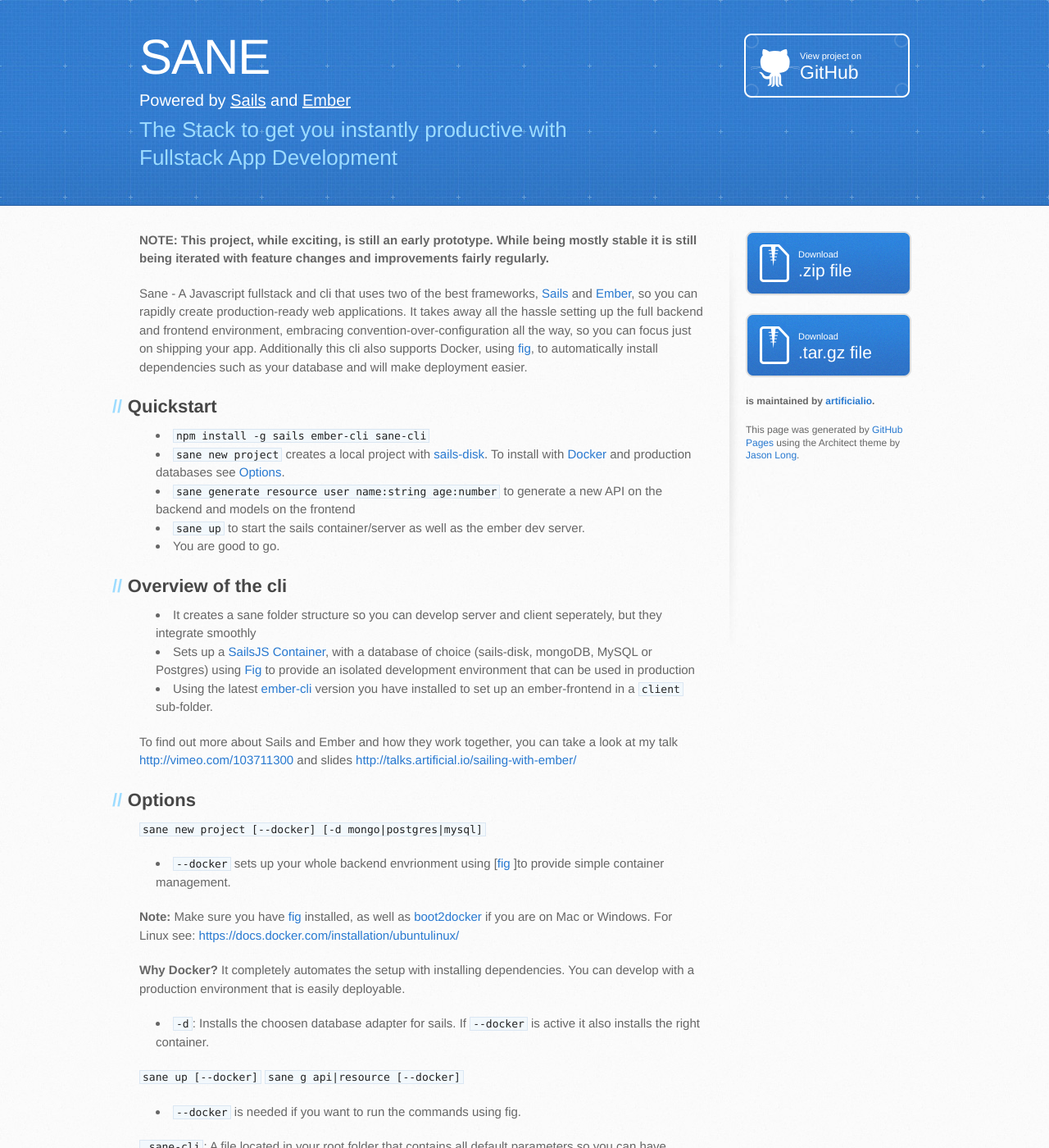
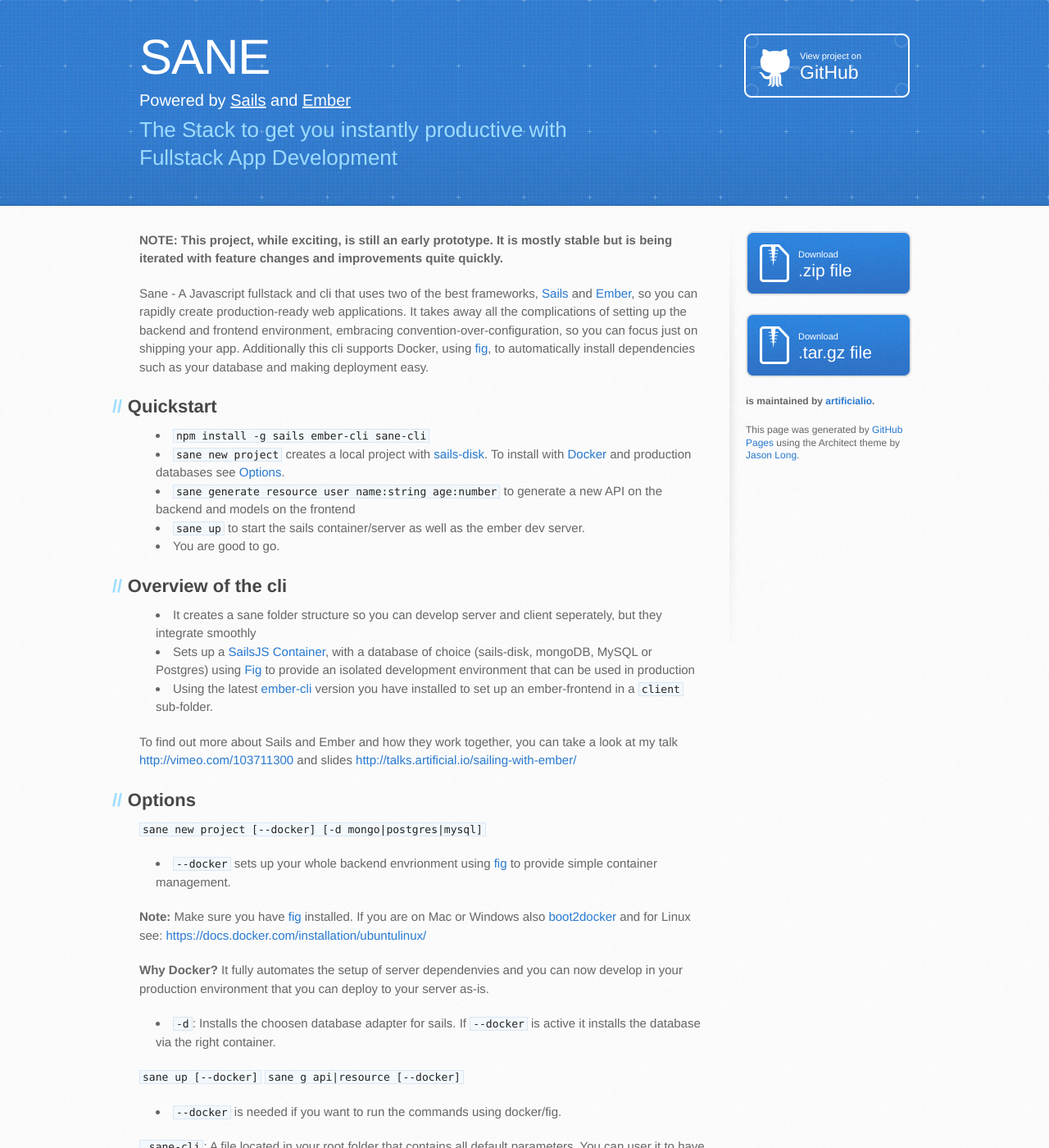
Before and after one commit to sane/sane, a Jekyll site: the page built from index.md, in a window 1280 px wide and 1400 px high. Shown: the whole window at 82% size. Built offline with Jekyll 4.4.1, drawn with Linux system fonts in a browser that asks for light colours; some of the changed text lies outside the part shown.

Commit message:
Some further clarifications and typo fixes.

```diff
--- a/index.md
+++ b/index.md
@@ -2,9 +2,9 @@
 layout: index
 ---
 
-**NOTE: This project, while exciting, is still an early prototype. While being mostly stable it is still being iterated with feature changes and improvements fairly regularly.**
+**NOTE: This project, while exciting, is still an early prototype. It is mostly stable but is being iterated with feature changes and improvements quite quickly.**
 
-Sane - A Javascript fullstack and cli that uses two of the best frameworks, [Sails](http://sailsjs.org/) and [Ember](http://emberjs.com/), so you can rapidly create production-ready web applications. It takes away all the hassle setting up the full backend and frontend environment, embracing convention-over-configuration all the way, so you can focus just on shipping your app. Additionally this cli also supports Docker, using [fig](http://www.fig.sh/), to automatically install dependencies such as your database and will make deployment easier.
+Sane - A Javascript fullstack and cli that uses two of the best frameworks, [Sails](http://sailsjs.org/) and [Ember](http://emberjs.com/), so you can rapidly create production-ready web applications. It takes away all the complications of setting up the backend and frontend environment, embracing convention-over-configuration, so you can focus just on shipping your app. Additionally this cli supports Docker, using [fig](http://www.fig.sh/), to automatically install dependencies such as your database and making deployment easy.
 
 ##Quickstart
 * `npm install -g sails ember-cli sane-cli`
@@ -28,27 +28,29 @@ To find out more about Sails and Ember and how they work together, you can take
 
 `sane new project [--docker] [-d mongo|postgres|mysql]`
 
-* `--docker` sets up your whole backend envrionment using [[fig](http://www.fig.sh/) ]to provide simple container management.
+* `--docker` sets up your whole backend envrionment using [fig](http://www.fig.sh/) to provide simple container management.
 
-**Note:** Make sure you have [fig](http://www.fig.sh/install.html) installed, as well as [boot2docker](http://boot2docker.io/) if you are on Mac or Windows. For Linux see: [https://docs.docker.com/installation/ubuntulinux/](https://docs.docker.com/installation/ubuntulinux/)
+**Note:** Make sure you have [fig](http://www.fig.sh/install.html) installed. If you are on Mac or Windows also [boot2docker](http://boot2docker.io/) and for Linux see: [https://docs.docker.com/installation/ubuntulinux/](https://docs.docker.com/installation/ubuntulinux/)
 
-**Why Docker?** It completely automates the setup with installing dependencies. You can develop with a production environment that is easily deployable.
-* `-d`: Installs the choosen database adapter for sails. If `--docker` is active it also installs the right container.
+**Why Docker?** It fully automates the setup of server dependenvies and you can now develop in your production environment that you can deploy to your server as-is.
+
+* `-d`: Installs the choosen database adapter for sails. If `--docker` is active it installs the database via the right container.
 
 `sane up [--docker]`
 `sane g api|resource [--docker]`
 
-* `--docker` is needed if you want to run the commands using fig.
+* `--docker` is needed if you want to run the commands using docker/fig.
 
-`.sane-cli`: A file located in your root folder that contains all default parameters so you can have `docker` set as default and don't have to run it manually with each command.
+`.sane-cli`: A file located in your root folder that contains all default parameters. You can user it to have `--docker` set as default for each `sane` command you run.
 
 
 ##Deployment
-**Note: This is still very much work in progress. We are planning to add an automated nginx container which will make it easy to instantly deploy the containerized app without any changes to the environment.**
+**Note: This is still very much work in progress. We are planning to add an automated nginx container which will make it easy to instantly deploy the containerized app to your server.**
 
-In the meantime find the old deployment readme (ignoring any of the Docker setup completely):
+In the meantime find the old deployment readme (ignoring any of the possible Docker setup):
 
-* `npm i -g pm2`
+* Make sure you have `npm i -g pm2` installed on your server
+* Simply clone your app on the server
 * Then you can use `pm2 start app.js -- --prod` in `/server` to starts sails in production mode on port 80
 * `ember build --environment=production --output-path=../server/assets/`.
    * That builds the app and copies it over to be included with Sails.
```
